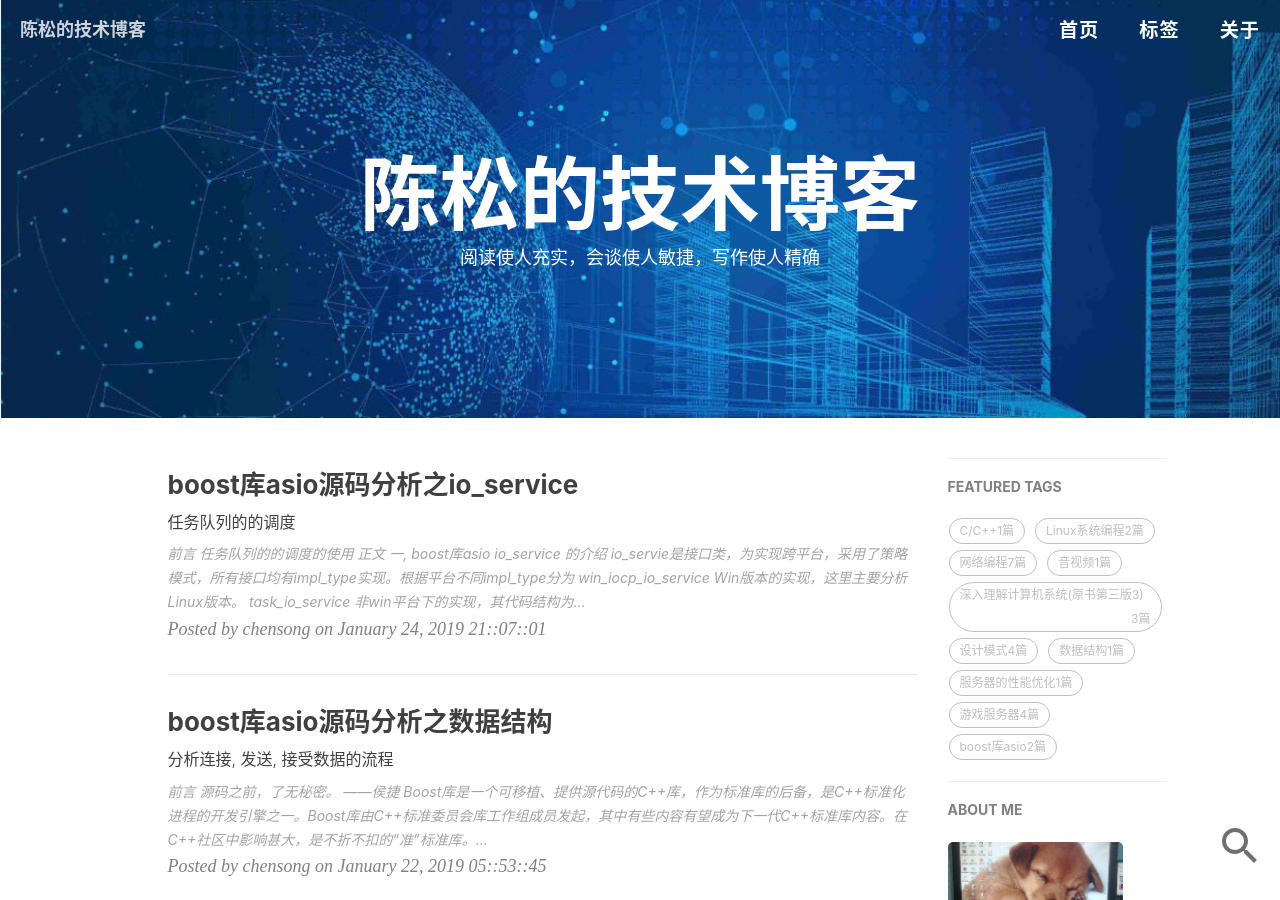
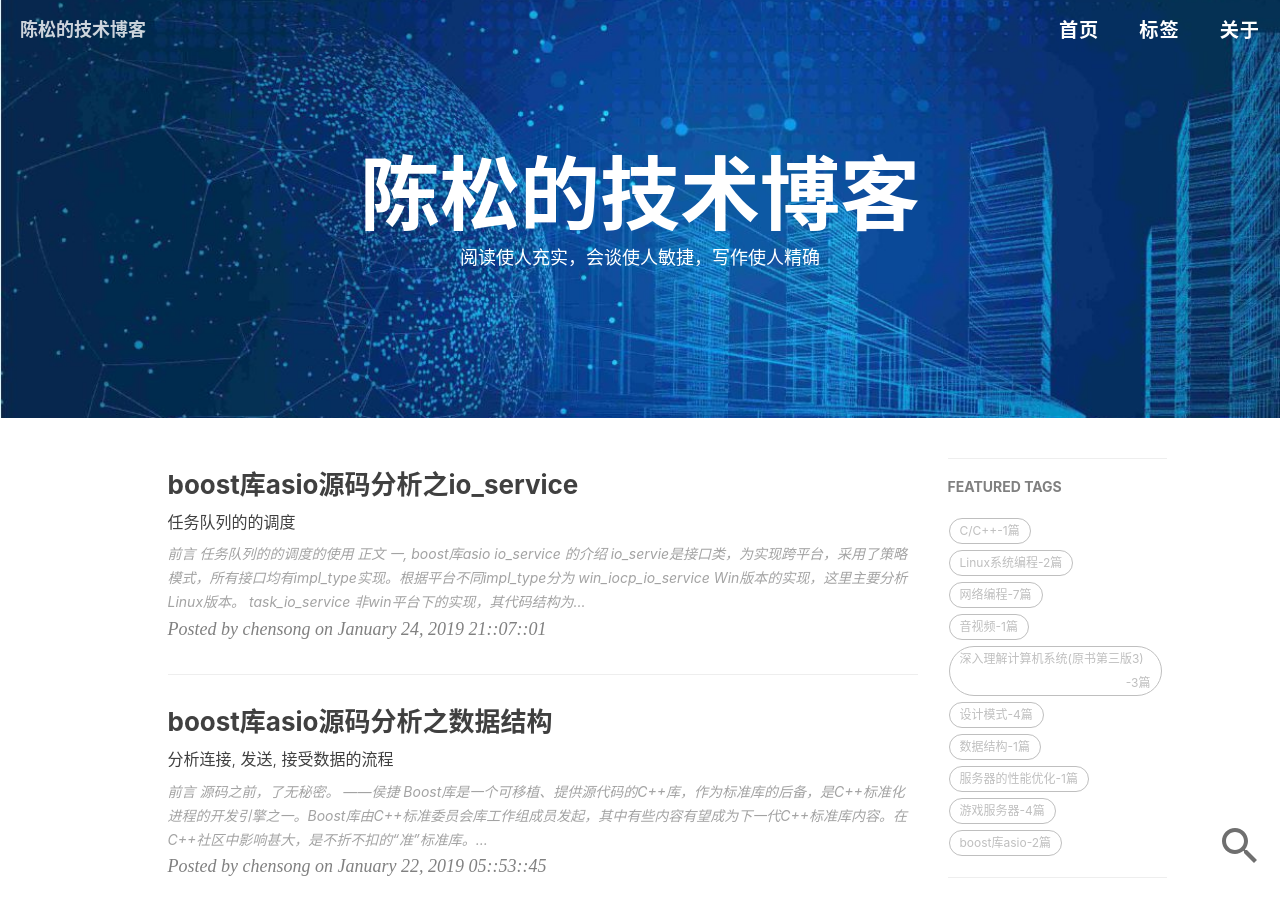
Before and after one commit to chensongpoixs/chensongpoixs.github.io, a Jekyll site: the page built from index.html, in a window 1280 px wide and 900 px high. Built offline with Jekyll 4.4.1, drawn with Linux system fonts in a browser that asks for light colours; nearby versions of some CDN libraries; the list of posts is cut into pages by our own code; comment, search, counter and statistics services are not loaded.

Commit message:
文章篇数显示调整

```diff
--- a/_layouts/page.html
+++ b/_layouts/page.html
@@ -42,7 +42,7 @@ layout: default
                             {% if tag[1].size > {{site.featured-condition-size}} %}
                 				<a href="{{ site.baseurl }}/tags/#{{ tag[0] }}" title="{{ tag[0] }}" rel="{{ tag[1].size }}">
                                 <span style="float:inherit">{{ tag[0] }}</span>
-                                <span style="float:right;">{{tag[1].size}}篇</span>
+                                <span style="float:right;">-{{tag[1].size}}篇</span>
                                 <!--tag 文章篇数-->
 								</a>
 								<br>
@@ -94,9 +94,10 @@ layout: default
                             {% if tag[1].size > {{site.featured-condition-size}} %}
                                 <a href="{{ site.baseurl }}/tags/#{{ tag[0] }}" title="{{ tag[0] }}" rel="{{ tag[1].size }}">
                                 <span style="float:inherit">{{ tag[0] }}</span>
-                                <span style="float:right;">{{tag[1].size}}篇</span>
+                                <span style="float:right;">-{{tag[1].size}}篇</span>
                                 <!--tag 文章篇数-->
 								</a>
+								<br>
                             {% endif %}
                         {% endfor %}
                     </div>
```
